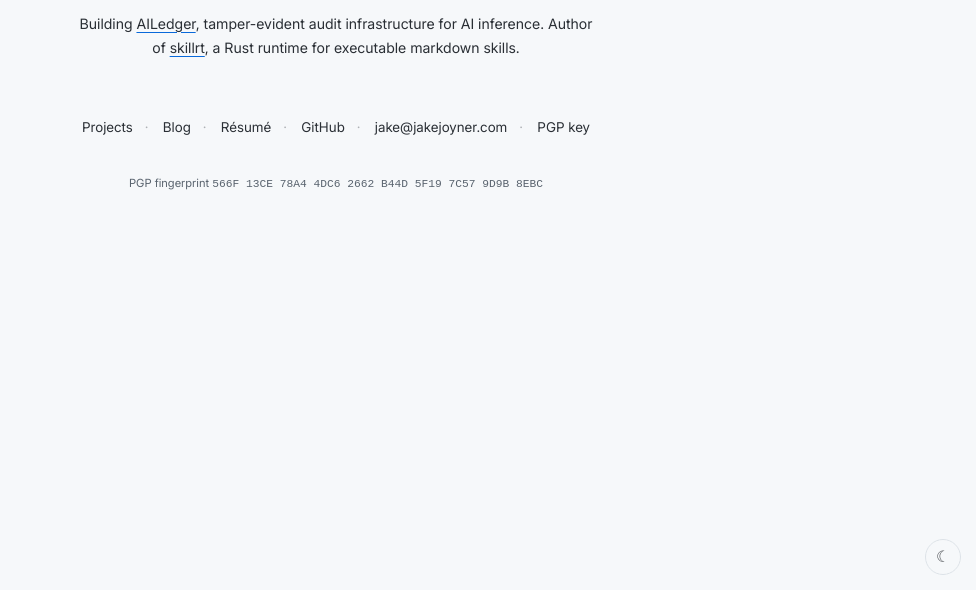
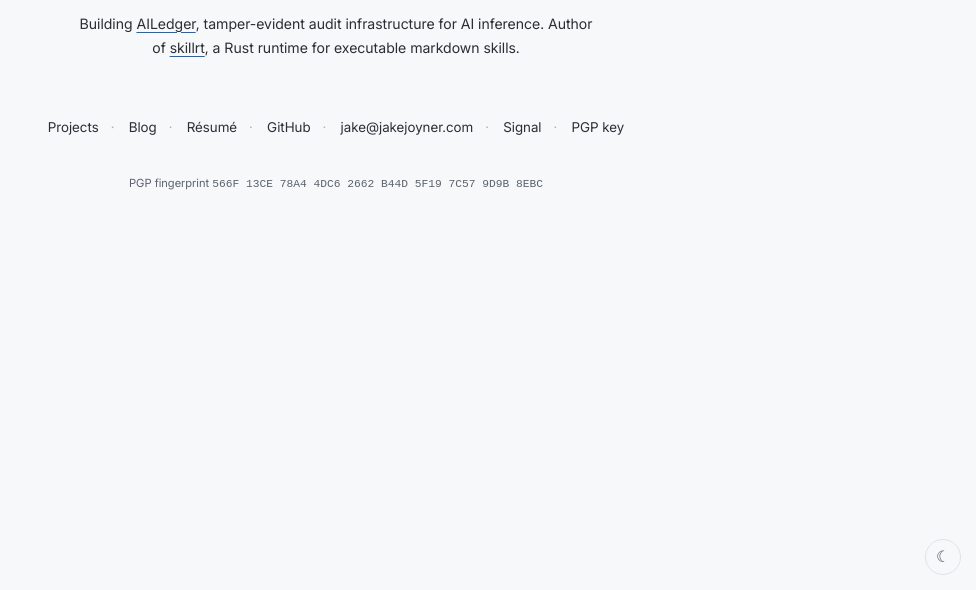
Before and after one commit to jakejjoyner/homepage, a plain HTML site: page index.html in a window 1280 px wide. Shown: the part 210-800 px from the top of the page, without its empty margins (304-1280 px from the left). Drawn offline with Linux system fonts and the light colour scheme.

Commit message:
Add Signal contact link

```diff
--- a/index.html
+++ b/index.html
@@ -78,6 +78,7 @@
       <a href="/cv/">Résumé</a>
       <a href="https://github.com/jakejjoyner" target="_blank" rel="noopener noreferrer">GitHub</a>
       <a href="mailto:jake@jakejoyner.com">jake@jakejoyner.com</a>
+      <a href="https://signal.me/#eu/2gl4twjzMthxt17POwI2F8WP58Z37UkR5UyP2M3d63bZ2q0JBZVFlpUiOkeZQ5km" target="_blank" rel="noopener noreferrer">Signal</a>
       <a href="/pgp.asc">PGP key</a>
     </nav>
     <p class="pgp-fpr">PGP fingerprint <code>566F 13CE 78A4 4DC6 2662 B44D 5F19 7C57 9D9B 8EBC</code></p>
```
